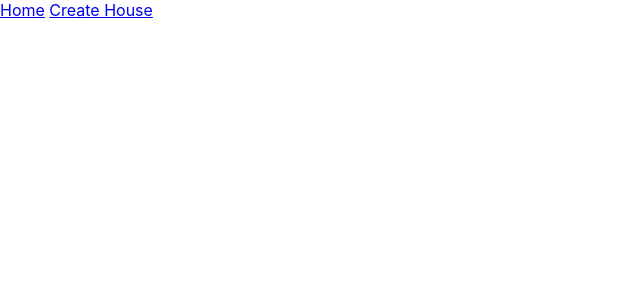
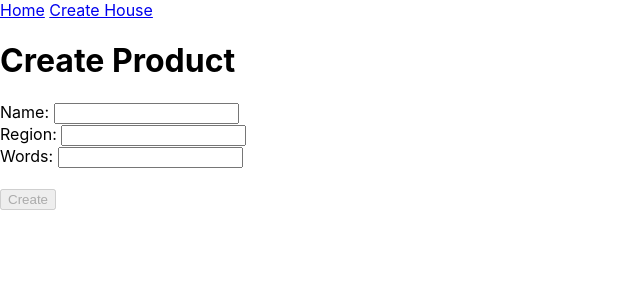
Before and after one commit to valdiviavv/checkpoint02-houses, a React (Create React App) app: page /house/create in a window 1280 px wide. Shown: the top 300 px of the page, without its empty margins (0-640 px from the left). Built offline with nearby package versions, Linux system fonts and the light colour scheme.

Commit message:
The CreateHouse.jsx component, the action creator createHouse() and the reducer CREATE_HOUSE were implemented.

```diff
--- a/src/components/CreateHouse/CreateHouse.jsx
+++ b/src/components/CreateHouse/CreateHouse.jsx
@@ -1,4 +1,7 @@
 import React from 'react';
+import {useHistory} from "react-router-dom";
+import {useDispatch} from "react-redux";
+import {createHouse} from "../../redux/actions";
 
 // CUIDADOOOO. SI O SI FUNCTIONAL COMPONENT! SE ROMPEN LOS TEST EN CASO CONTRARIO!!
 // TAMBIEN VAS A TENER QUE USAR HOOKS!
@@ -6,9 +9,66 @@ import React from 'react';
 // Los tests no van a reconocer la ejecución haciendo destructuring de estos métodos.
 const CreateHouse = () => {
 
+    const [house, setHouse] = React.useState({
+        name: '',
+        region: '',
+        words: ''
+    });
+
+    const handleInputChange = e => {
+        setHouse({
+            ...house,
+            [e.target.name]: e.target.value
+        });
+    };
+
+    const dispatch = useDispatch();
+    const history = useHistory();
+
+    const handleSubmit = (e) => {
+        e.preventDefault();
+        dispatch(createHouse(house));
+        history.push('/');
+    }
+
     return (
         <div>
+            <h1>Create Product</h1>
+            <form onSubmit={e=> handleSubmit(e)}>
+                <div>
+                    <label>Name: </label>
+                    <input type="text"
+                           name="name"
+                           value={house.name}
+                           onChange={handleInputChange}
+                    />
+                </div>
 
+                <div>
+                    <label>Region: </label>
+                    <input type="text"
+                           name="region"
+                           value={house.region}
+                           onChange={handleInputChange}
+                    />
+                </div>
+
+                <div>
+                    <label>Words: </label>
+                    <input type="text"
+                           name="words"
+                           value={house.words}
+                           onChange={handleInputChange}
+                    />
+                </div>
+
+                <br/>
+                <button type="submit" disabled={
+                    (!house.name) ||
+                    (!house.region) ||
+                    (!house.words) }
+                >Create</button>
+            </form>
         </div>
     );
 };
--- a/src/redux/actions/index.js
+++ b/src/redux/actions/index.js
@@ -37,10 +37,15 @@ export const getHouse = (id) => async dispatch => {
 
 // Inicializamos id en 3, para que nuestros próximos ID's no se pisen con los existentes.
 // La vas a usar en la funcion createHouse, descomentala cuando te haga falta;
-// let id = 3;
+let id = 3;
 
 // Desde el componente ejecutamos la action creator, pasandole como argumento los values que vamos a utilizar para crear la house.
-export const createHouse = undefined;
+export const createHouse = house => {
+    return {
+        type: CREATE_HOUSE,
+        payload: { id: ++id, ...house}
+    }
+};
 
 // Desde el componente ejecutamos la action creator, pasandole como argumento el id de la house que queremos eliminar.
 export const deleteHouse = houseId => {
--- a/src/redux/reducer/index.js
+++ b/src/redux/reducer/index.js
@@ -1,5 +1,5 @@
 // Importa las actions types que necesites acá:
-import {DELETE_HOUSE, GET_ALL_HOUSES, GET_HOUSE} from "../actions";
+import {CREATE_HOUSE, DELETE_HOUSE, GET_ALL_HOUSES, GET_HOUSE} from "../actions";
 
 const initialState = {
     houses: [],
@@ -24,6 +24,11 @@ const rootReducer = (state = initialState, action) => {
                 ...state,
                 house: action.payload
             }
+        case CREATE_HOUSE:
+            return {
+                ...state,
+                houses: [...state.houses, action.payload]
+            }
         default:
             return state;
     }
```
